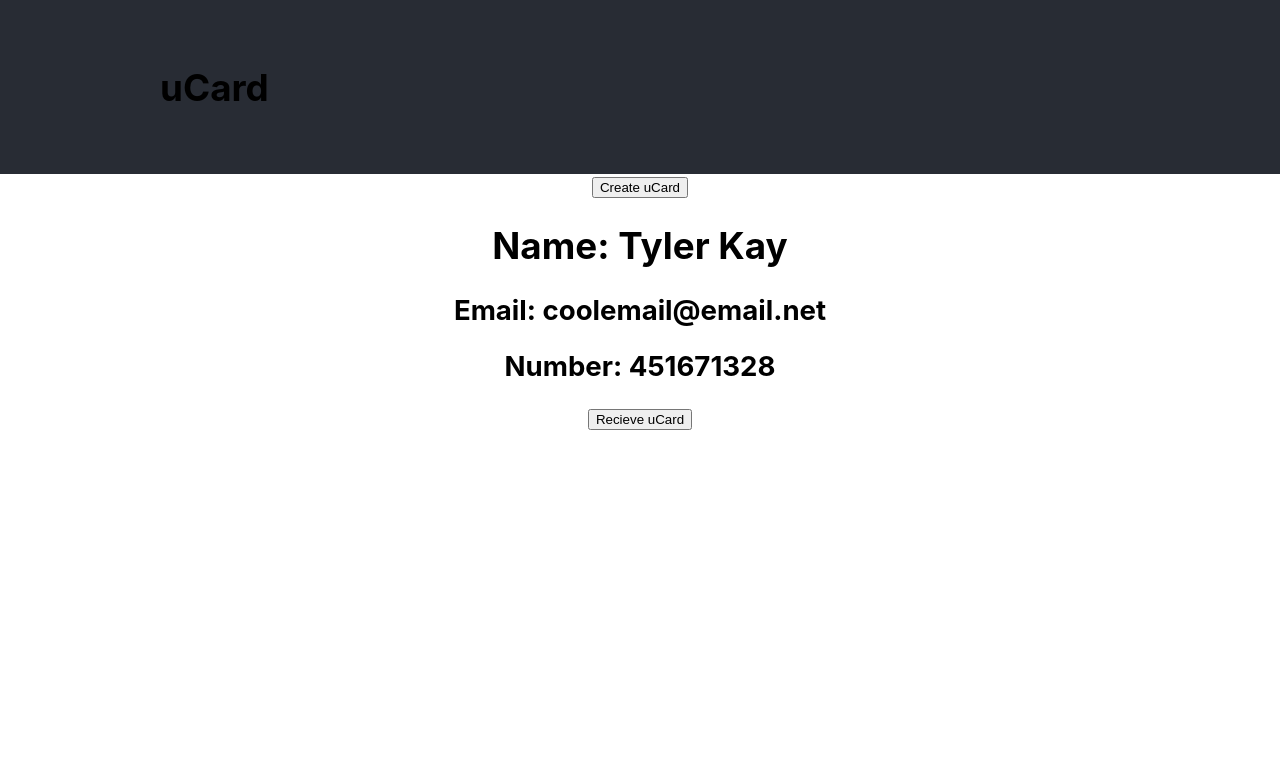
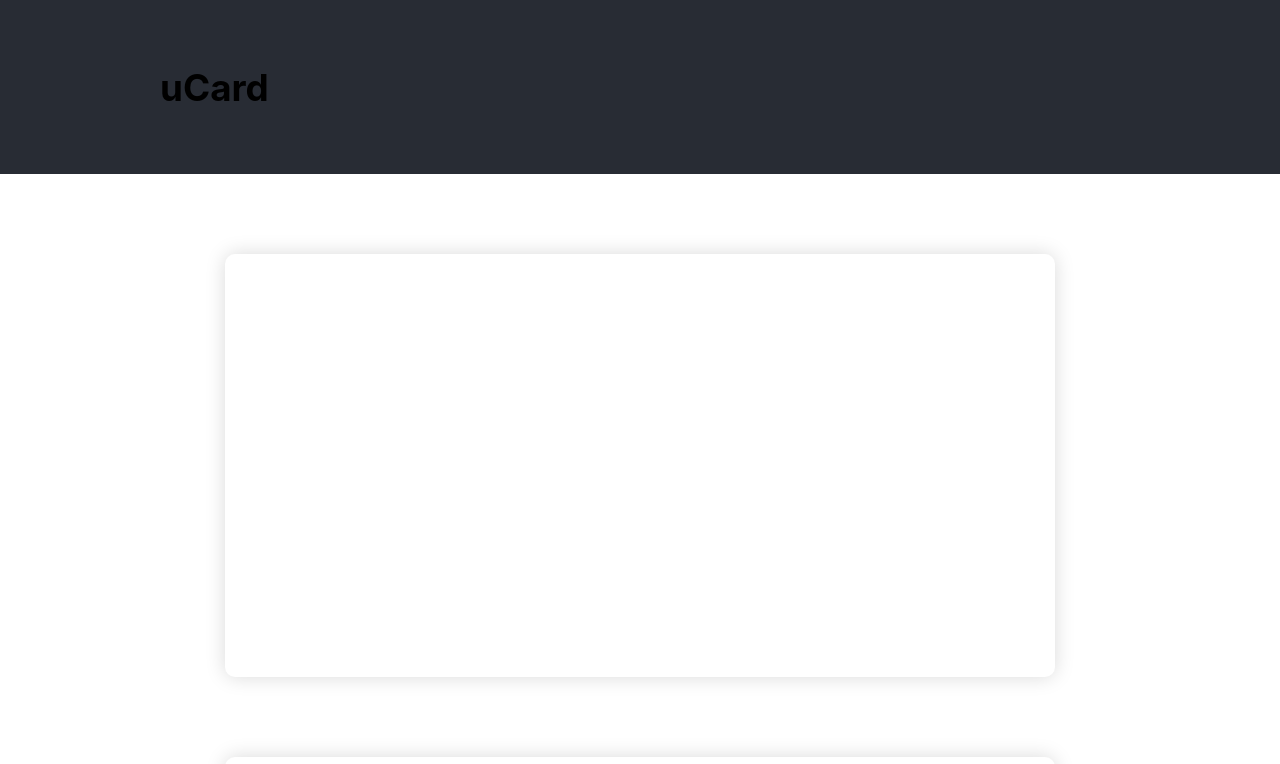
Before and after one commit to elawrie/uCard, a React (Create React App) app in the folder ucard/: page / in a window 1280 px wide. Shown: the top 764 px of the page. Built offline with nearby package versions, Linux system fonts and the light colour scheme.

Commit message:
cards have been made!!!!!!!!!!!!!
card

```diff
--- a/ucard/src/App.js
+++ b/ucard/src/App.js
@@ -2,8 +2,10 @@
 import { ThemeProvider } from 'styled-components';
 import './App.css';
 import {Container} from './components/styles/Container.styled';
+import Card from './components/Card';
 import Header from './components/styles/Header';
 import GlobalStyle from './components/styles/Global';
+import content from './Content';
 
 const theme = {
   colors: {
@@ -13,15 +15,15 @@ const theme = {
   }
 }
 
-const Person = (props) => {
-  return (
-    <>
-      <h1>Name: {props.name} </h1>
-      <h2>Email: {props.email}</h2>
-      <h2>Number: {props.number}</h2>
-    </>
-  );
-}
+// const Person = (props) => {
+//   return (
+//     <>
+//       <h1>Name: {props.name} </h1>
+//       <h2>Email: {props.email}</h2>
+//       <h2>Number: {props.number}</h2>
+//     </>
+//   );
+// }
 const App = () => {
 
   return (
@@ -30,11 +32,9 @@ const App = () => {
       <GlobalStyle />
         <Header />
         <Container>
-          <div className="App">
-            <button onClick={() => alert('button pressed')}>Create uCard</button>
-            <Person name={'Tyler Kay'} email={'coolemail@email.net'} number={451671328}/>
-            <button onClick={() => alert('button pressed')}>Recieve uCard</button>
-          </div>
+          {content.map((item, index) => (
+            <Card key={index} item={item} />
+          ))}
         </Container>
       </>
     </ThemeProvider>
--- a/ucard/src/Content.js
+++ b/ucard/src/Content.js
@@ -2,20 +2,18 @@ const content = [
     {
       id: 1,
       title: 'Grow Together',
-      body: 'Generate meaningful discussions with your audience and build a strong, loyal community. Think of the insightful conversations you miss out on with a feedback form.',
-      image: 'illustration-grow-together.svg',
+      body: 'pragraph 1'
     },
     {
       id: 2,
       title: 'Flowing Conversations',
-      body: "You wouldn't paginate a conversation in real life, so why do it online? Our threads have just-in-time loading for a more natural flow.",
-      image: 'illustration-flowing-conversation.svg',
+      body: "paragraph 2"
+
     },
     {
       id: 3,
       title: 'Your Users',
-      body: "It takes no time at all to integrate Huddle with your app's authentication solution. This means, once signed in to your app, your users can start chatting immediately.",
-      image: 'illustration-your-users.svg',
+      body: "paragraph 3"
     },
   ]
 
--- /dev/null
+++ b/ucard/src/components/Card.js
@@ -0,0 +1,12 @@
+import { StyledCard } from "./styles/Card.styled";
+
+export default function Card({id, title, body}) {
+    return (
+        <StyledCard>
+            <div>
+                <h2>{title}</h2>
+                <p>{body}</p>
+            </div>
+        </StyledCard>
+    );
+}
--- /dev/null
+++ b/ucard/src/components/styles/Card.styled.js
@@ -0,0 +1,11 @@
+import styled from "styled-components"
+
+export const StyledCard = styled.div`
+    ddisplay: flex;
+    align-items: center;
+    background-color: #fff;
+    border-radius: 10px;
+    box-shadow: 0 0 20px rgba(0, 0, 0, 0.15);
+    margin: 80px 65px;
+    padding: 200px;
+`
```
